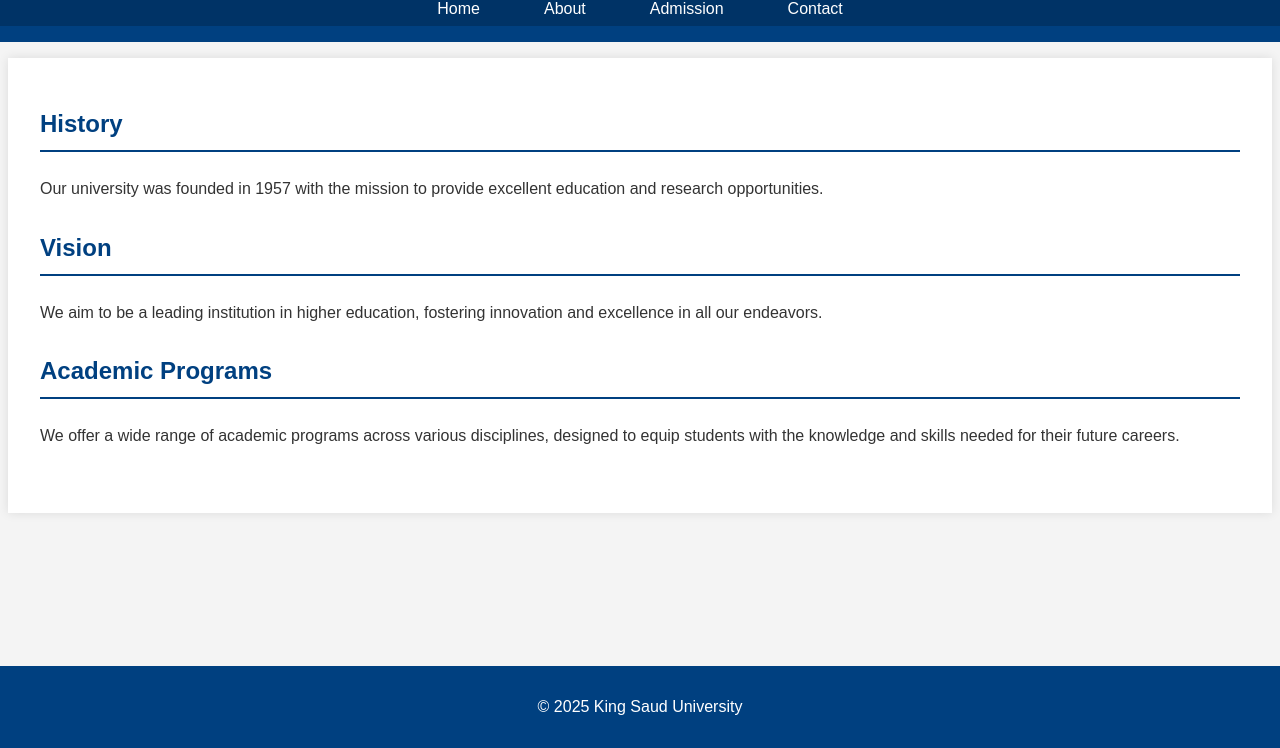
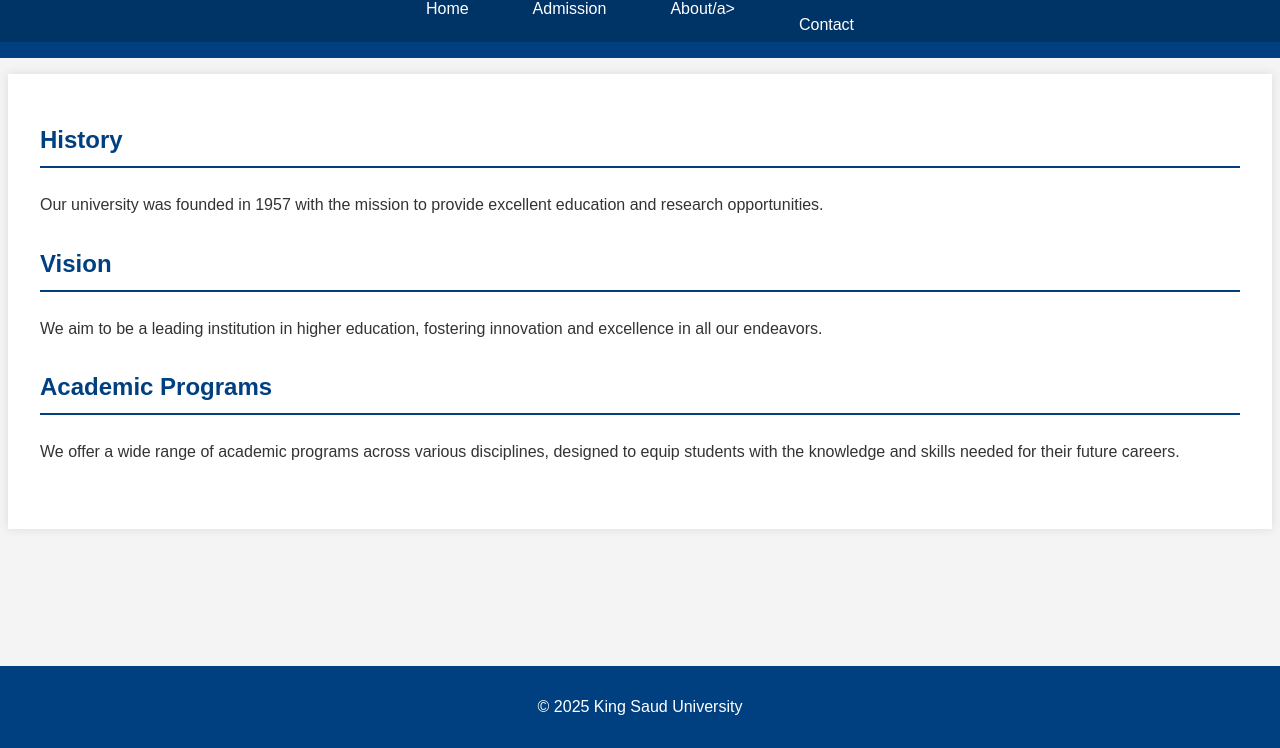
Before and after one commit to leenalsuliman/-group8-.github.io, a plain HTML site: page about.html in a window 1280 px wide. Shown: the part 52-800 px from the top of the page. Drawn offline with Linux system fonts and the light colour scheme.

Commit message:
Update about.html

```diff
--- a/about.html
+++ b/about.html
@@ -14,8 +14,8 @@
             <ul>
                 <li><a href="index.html">Home</a></li>
 
-                <li><a href="about.html">About</a></li>
                 <li><a href="admissions.html">Admission</a></li>
+                <li><a href="about.html">About/a></li>
                 <li><a href="contact.html">Contact</a></li>
             </ul>
         </nav>
```
